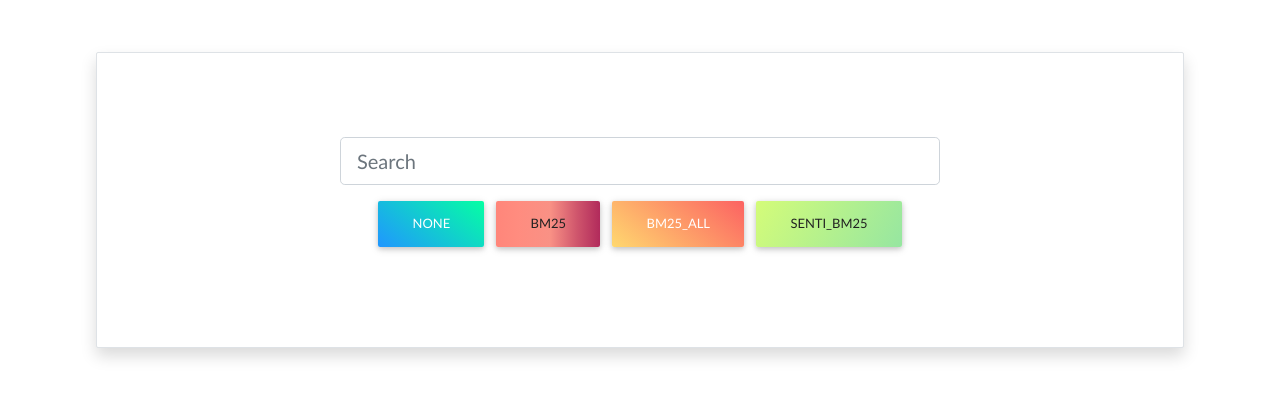
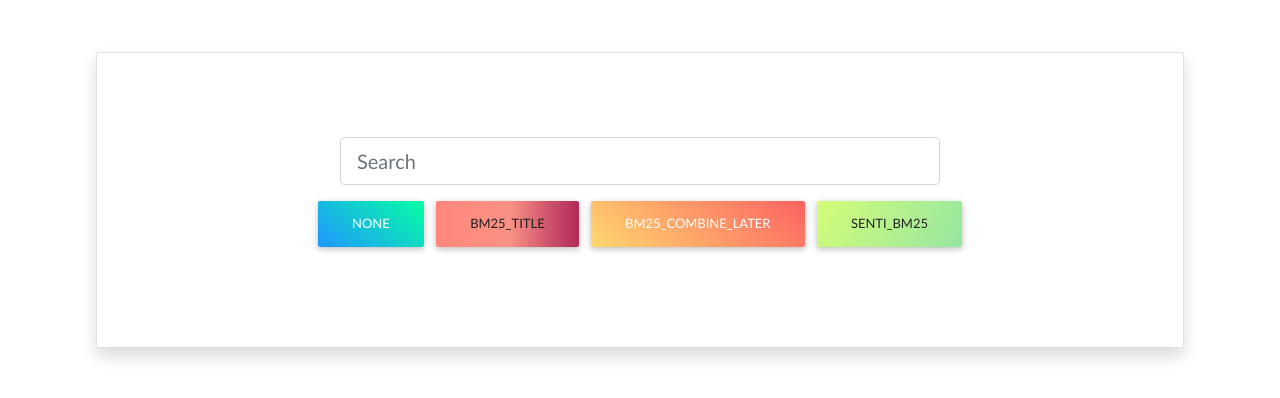
Before and after one commit to tinnieteal/uva-cs4780-s21, a Django app: page /search/ in a window 1280 px wide. Shown: the part 208-606 px from the top of the page. Run offline with Django 3.2, Linux system fonts and the light colour scheme; some libraries are stand-ins or nearby versions; some web fonts are replaced.

Commit message:
fix button bug

```diff
--- a/MATA/Search/templates/search/index.html
+++ b/MATA/Search/templates/search/index.html
@@ -18,8 +18,8 @@ Search
                     <input  class="form-control form-control-lg" type="text" placeholder="Search" aria-label="Search" name="query" id="query" style="max-width: 600px; width:100%">
                     <div class="float-right" style="display: flex; flex-direction: row; justify-content: center;">
                         <input  class="btn aqua-gradient" type="submit" name ="none" value="none" >
-                        <input  class="btn young-passion-gradient" type="submit" name ="BM25" value="BM25" >
-                        <input  class="btn peach-gradient" type="submit" name ="BM25_ALL" value="BM25_ALL" >
+                        <input  class="btn young-passion-gradient" type="submit" name ="bm25_title" value="bm25_title" >
+                        <input  class="btn peach-gradient" type="submit" name ="bm25_combine_later" value="bm25_combine_later" >
                         <input  class="btn dusty-grass-gradient" type="submit" name ="senti_BM25" value="senti_BM25" >
                     </div>
                 </form>
--- a/MATA/Search/templates/search/result.html
+++ b/MATA/Search/templates/search/result.html
@@ -107,8 +107,8 @@ Results
                     <input  class="form-control form-control-lg" type="text" placeholder="Search" aria-label="Search" name="query" id="query" style="max-width: 600px; width:100%">
                     <div class="float-right" style="display: flex; flex-direction: row; justify-content: center;">
                         <input  class="btn aqua-gradient" type="submit" name ="none" value="none" >
-                        <input  class="btn young-passion-gradient" type="submit" name ="BM25" value="BM25" >
-                        <input  class="btn peach-gradient" type="submit" name ="BM25_ALL" value="BM25_ALL" >
+                        <input  class="btn young-passion-gradient" type="submit" name ="bm25_title" value="bm25_title" >
+                        <input  class="btn peach-gradient" type="submit" name ="bm25_combine_later" value="bm25_combine_later" >
                         <input  class="btn dusty-grass-gradient" type="submit" name ="senti_BM25" value="senti_BM25" >
                     </div>
                 </form>
```
